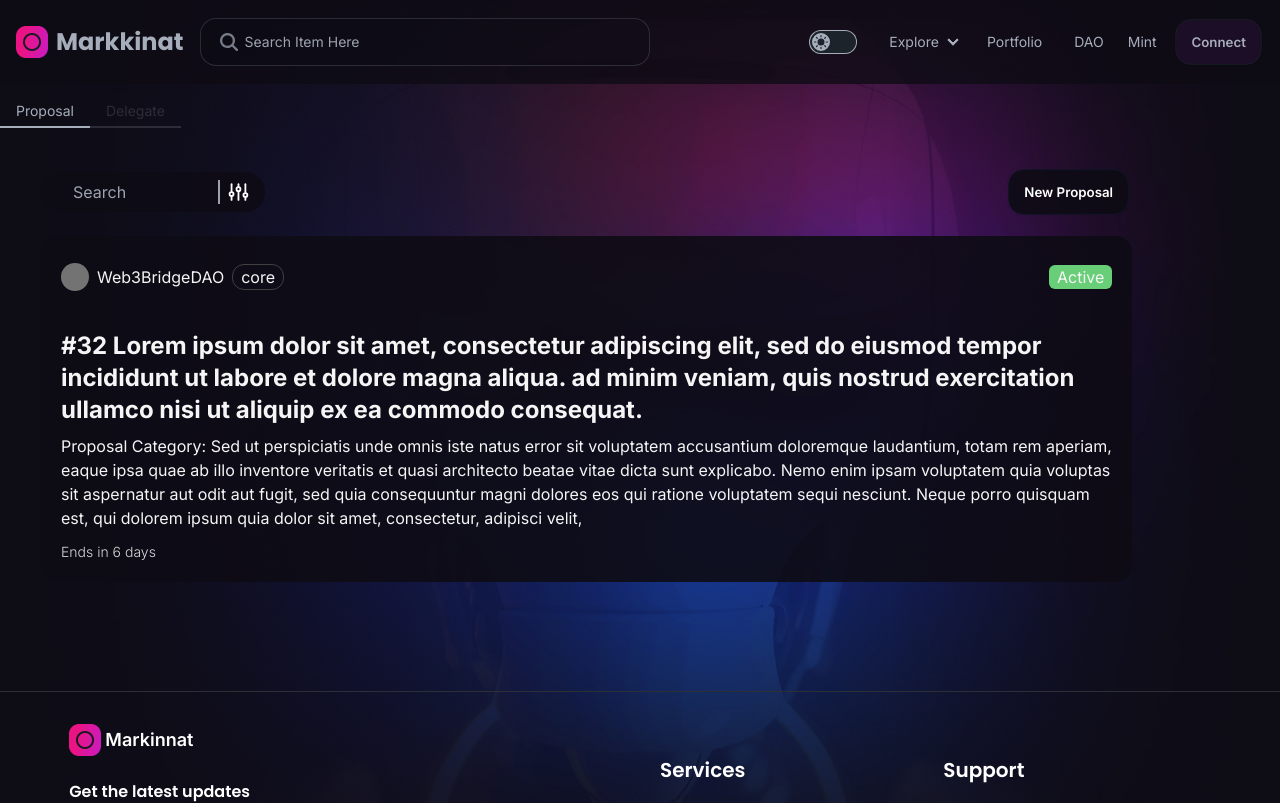
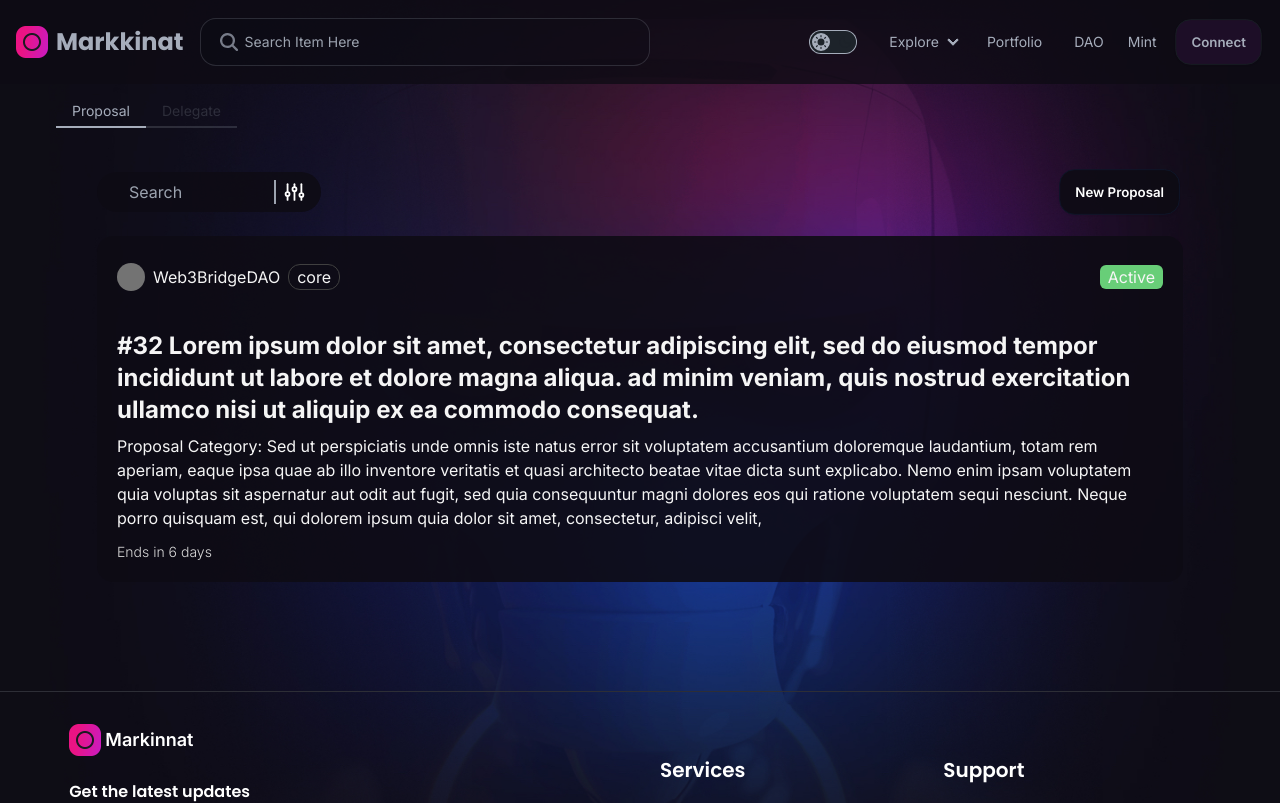
Before and after one commit to markkinat/markkinat_frontend, a Next.js app: page /DAO in a window 1280 px wide. Shown: the top 803 px of the page. Built offline with nearby package versions, Linux system fonts and the light colour scheme.

Commit message:
CHORE: add container to DAO page

```diff
--- a/app/DAO/Create/page.tsx
+++ b/app/DAO/Create/page.tsx
@@ -6,7 +6,7 @@ const CreateProposal = () => {
 
   return (
     <>
-      <div className="w-11/12 mt-24 mb-12">
+      <div className="container mt-24 mb-12">
         <div className="py-10 flex justify-between">
           <div className="w-full pr-5">
             <form className="gap-6 text-white w-full]">
--- a/app/DAO/page.tsx
+++ b/app/DAO/page.tsx
@@ -9,7 +9,7 @@ const DAO = () => {
 
   return (
     <>
-      <div role="tablist" className="tabs tabs-bordered w-11/12 mt-24 mb-12">
+      <div role="tablist" className="tabs tabs-bordered container mt-24 mb-12">
         <input
           type="radio"
           name="my_tabs_1"
```
